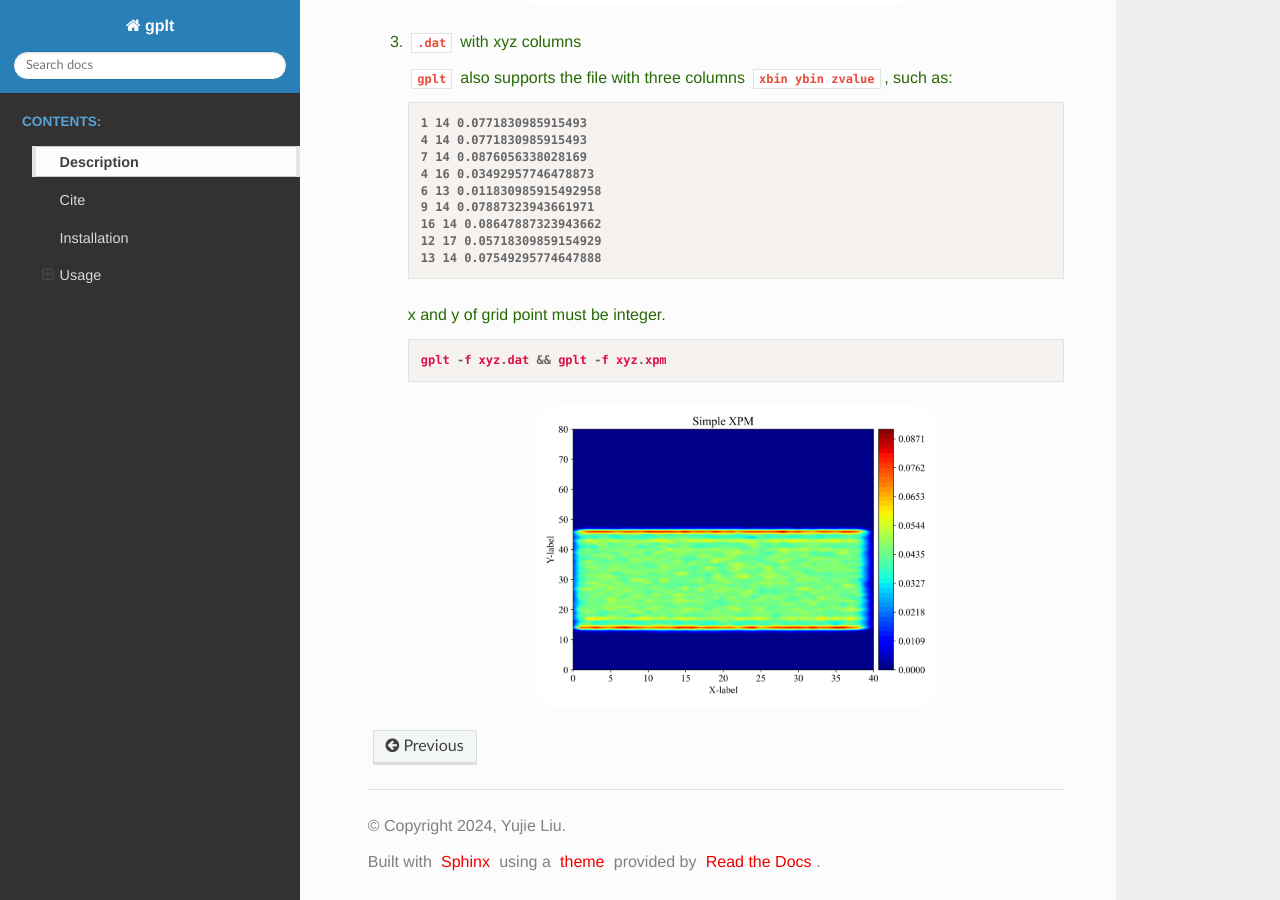
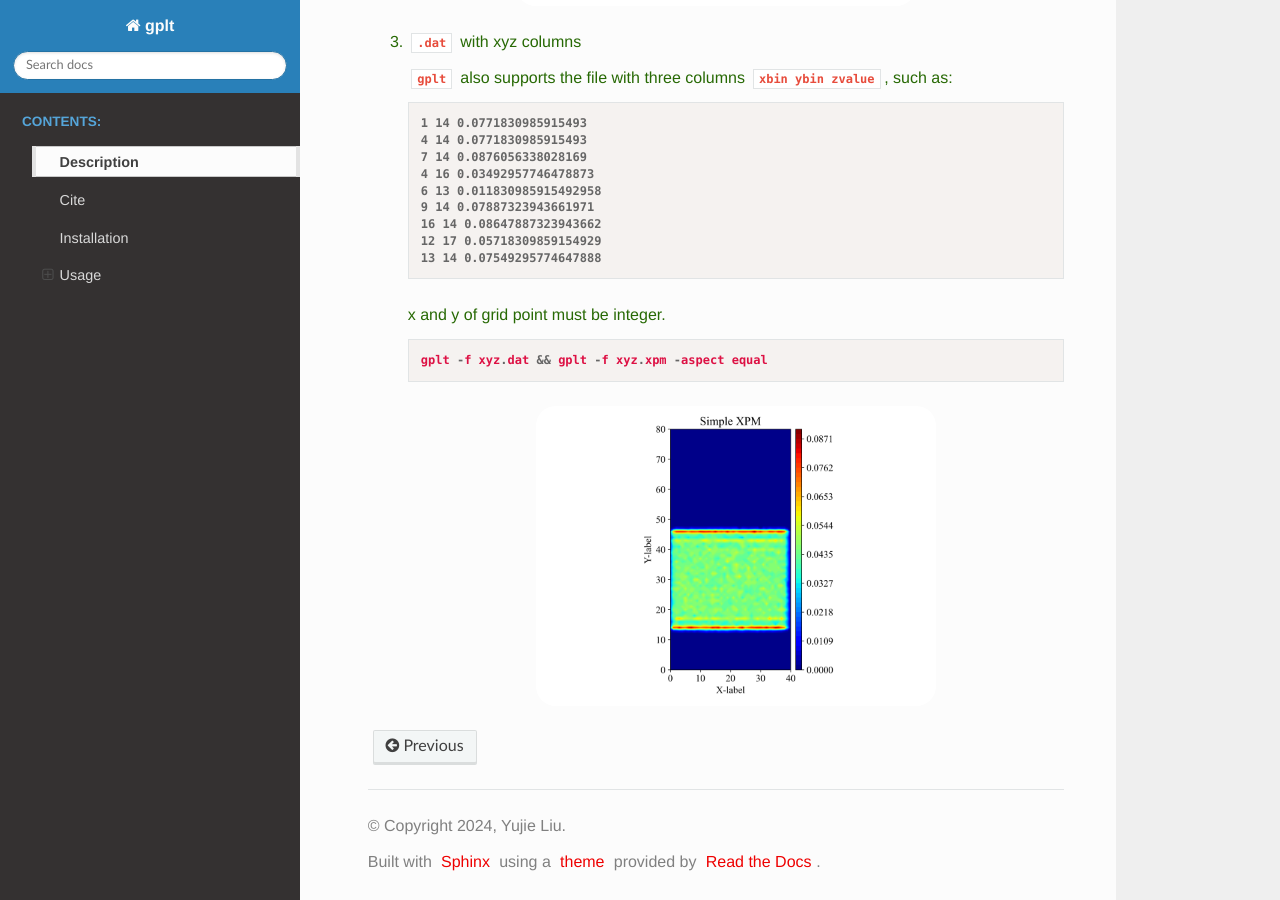
Before and after one commit to liuyujie714/gplt, a Sphinx documentation site: the page built from docs/source/gplt.md, in a window 1280 px wide and 900 px high, scrolled down 5410 px. Built offline with Sphinx 7.4.7 and the Read the Docs theme 3.1.0, drawn with Linux system fonts in a browser that asks for light colours.

Commit message:
update doc

````diff
--- a/docs/source/gplt.md
+++ b/docs/source/gplt.md
@@ -174,7 +174,7 @@ This command will generate a `densmap.xpm` file, then you can plot it.
     x and y of grid point must be integer.
 
     ```
-    gplt -f xyz.dat && gplt -f xyz.xpm
+    gplt -f xyz.dat && gplt -f xyz.xpm -aspect equal
     ```
 
     <img src="./_static/xyz.png"   alt="xyz" width="400"/>
````
Also changed, not shown: docs/source/_static/xyz.png.
